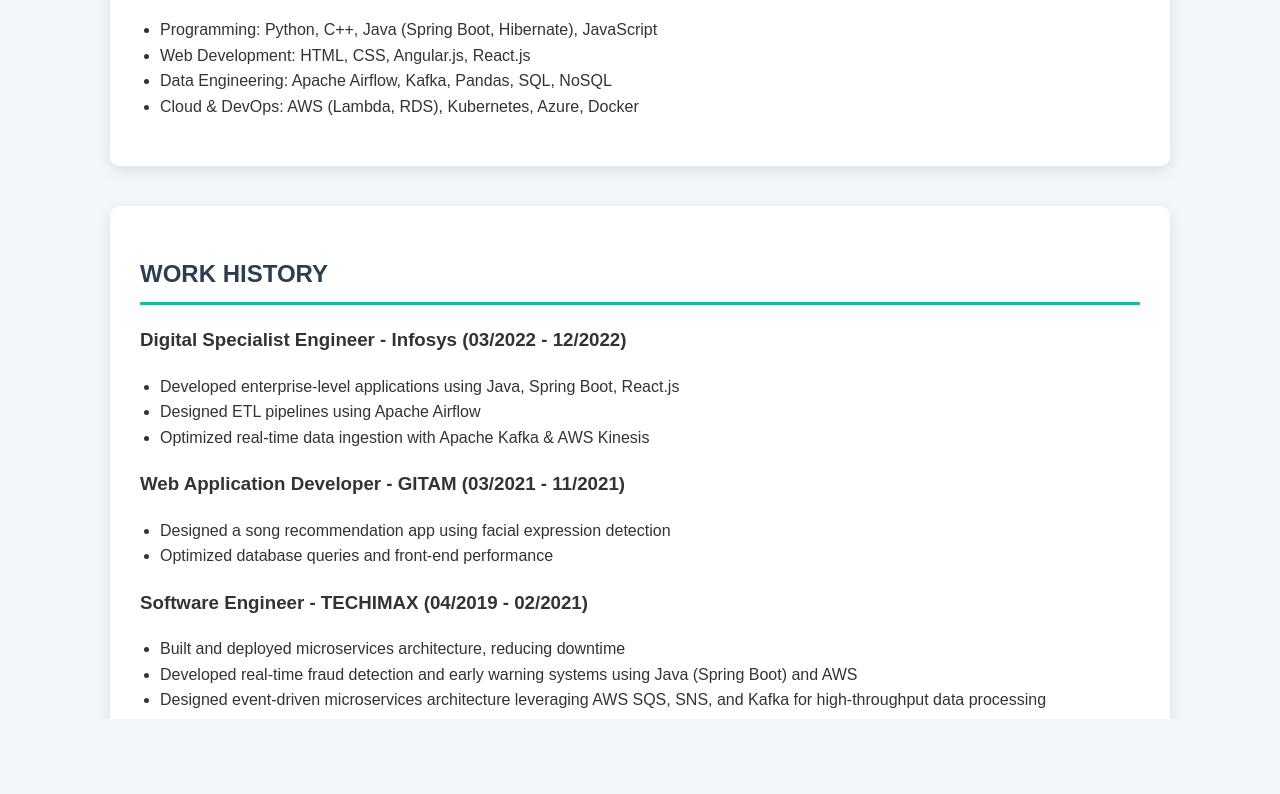
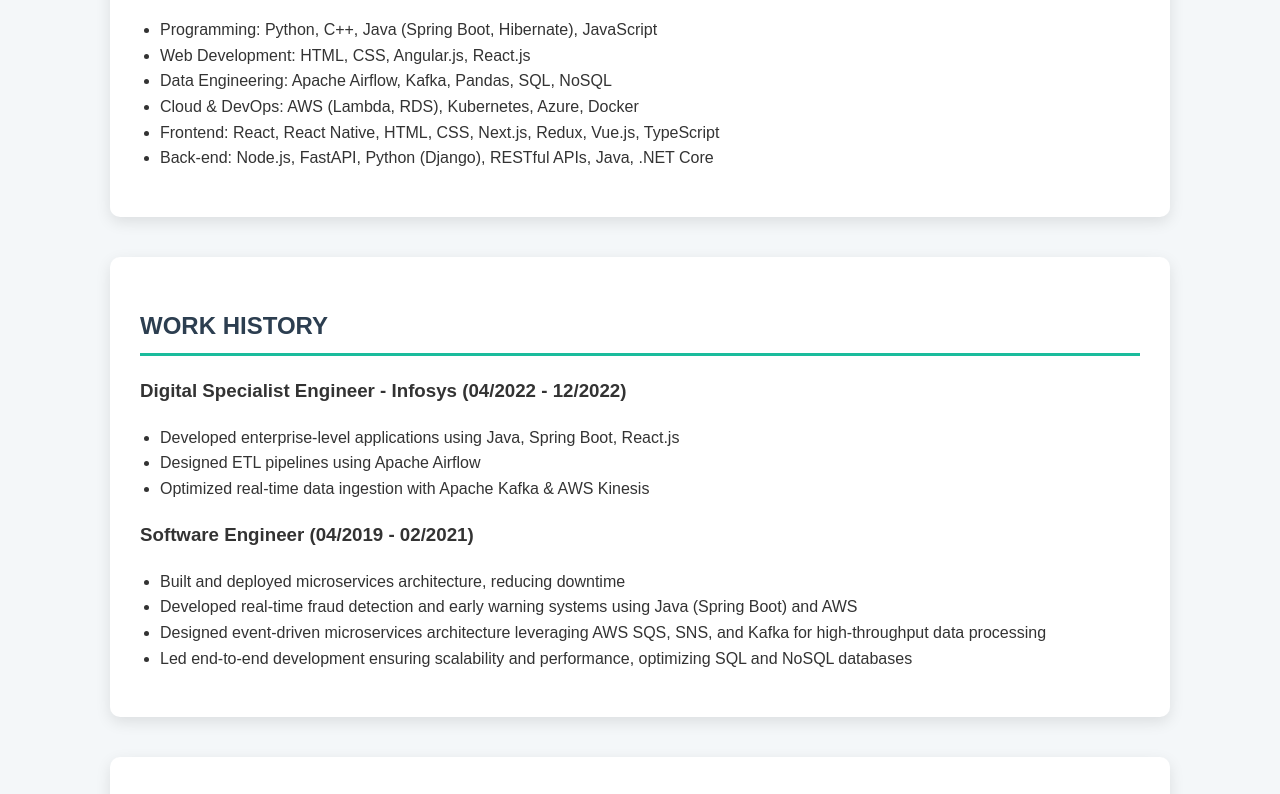
Before and after one commit to jeedianil/Porfolio_Website_sree, a plain HTML site: page index.html in a window 1280 px wide. Shown: the part 806-1600 px from the top of the page. Drawn offline with Linux system fonts and the light colour scheme.

Commit message:
Update index.html

```diff
--- a/index.html
+++ b/index.html
@@ -37,22 +37,19 @@
             <li>Web Development: HTML, CSS, Angular.js, React.js</li>
             <li>Data Engineering: Apache Airflow, Kafka, Pandas, SQL, NoSQL</li>
             <li>Cloud & DevOps: AWS (Lambda, RDS), Kubernetes, Azure, Docker</li>
+            <li>Frontend: React, React Native, HTML, CSS, Next.js, Redux, Vue.js, TypeScript</li>
+            <li>Back-end: Node.js, FastAPI, Python (Django), RESTful APIs, Java, .NET Core</li>
         </ul>
     </section>
     <section id="experience">
         <h2>Work History</h2>
-        <h3>Digital Specialist Engineer - Infosys (03/2022 - 12/2022)</h3>
+        <h3>Digital Specialist Engineer - Infosys (04/2022 - 12/2022)</h3>
         <ul>
             <li>Developed enterprise-level applications using Java, Spring Boot, React.js</li>
             <li>Designed ETL pipelines using Apache Airflow</li>
             <li>Optimized real-time data ingestion with Apache Kafka & AWS Kinesis</li>
         </ul>
-        <h3>Web Application Developer - GITAM (03/2021 - 11/2021)</h3>
-        <ul>
-            <li>Designed a song recommendation app using facial expression detection</li>
-            <li>Optimized database queries and front-end performance</li>
-        </ul>
-        <h3>Software Engineer - TECHIMAX (04/2019 - 02/2021)</h3>
+        <h3>Software Engineer (04/2019 - 02/2021)</h3>
         <ul>
             <li>Built and deployed microservices architecture, reducing downtime</li>
             <li>Developed real-time fraud detection and early warning systems using Java (Spring Boot) and AWS</li>
@@ -86,7 +83,7 @@
     </section>
     <section id="education">
         <h2>Education</h2>
-        <p>Master's in Computer Science, Florida Atlantic University (12/2024)</p>
+        <p>Master's in Computer Science, Florida Atlantic University (04/2025)</p>
         <p>Bachelor's in Information Technology, GITAM University (05/2021)</p>
     </section>
     <section id="certifications">
@@ -102,7 +99,7 @@
         <h2>Contact</h2>
         <p>Email: <a href="mailto:harsha.edara1999@gmail.com">harsha.edara1999@gmail.com</a></p>
         <p>Phone: +1 (940) 977-4814</p>
-        <p>LinkedIn: <a href="https://www.linkedin.com/in/sriharsha-edara" target="_blank">http://www.linkedin.com/in/harshaedara</a></p>
+        <p>LinkedIn: <a href="https://www.linkedin.com/in/sriharsha-edara" target="_blank">LinkedIn Profile</a></p>
     </section>
     <footer>
         <p>&copy; 2024 Sai Sriharsha Edara. All Rights Reserved.</p>
```
